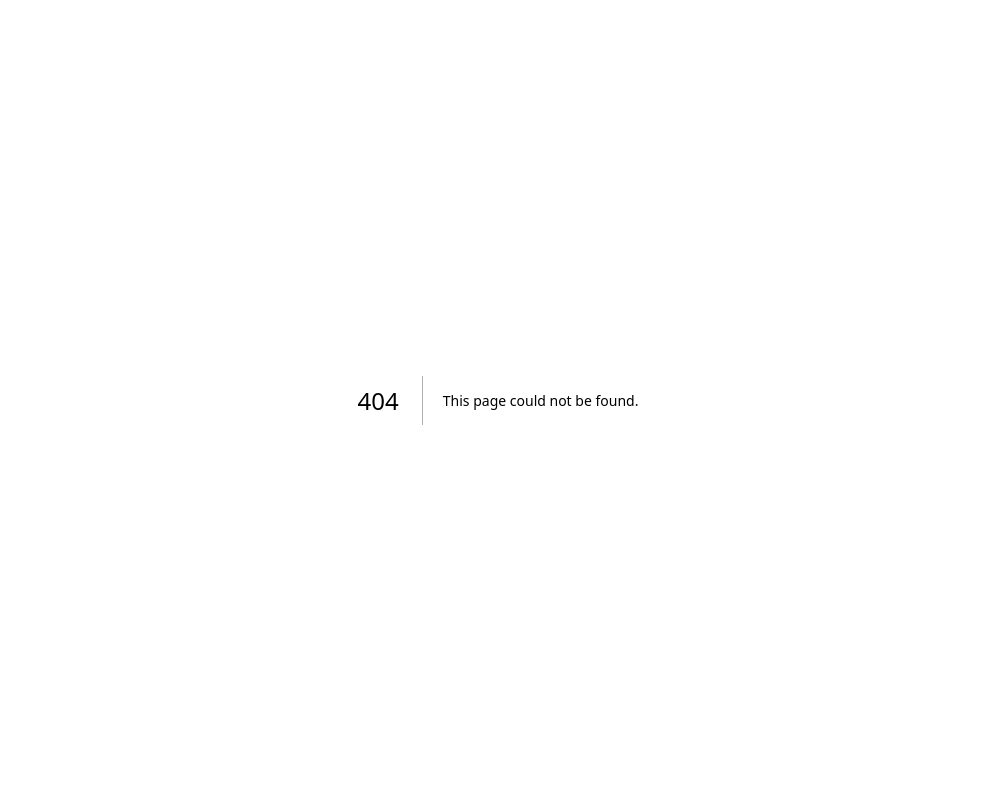
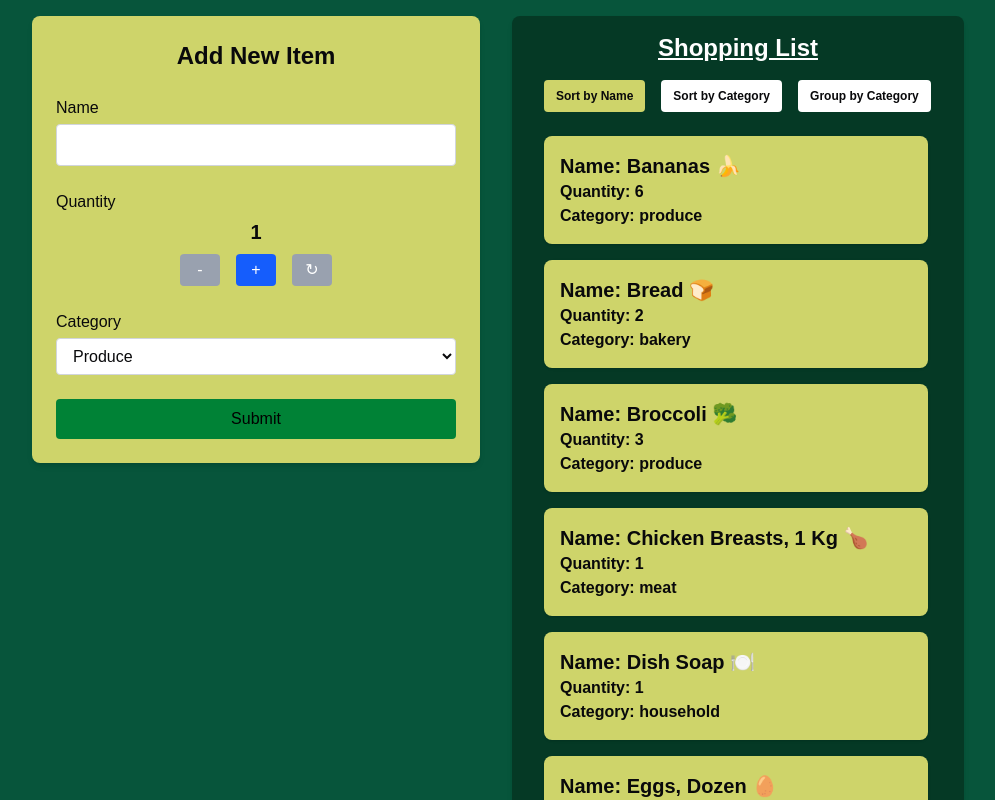
Before and after one commit to itsjos3ph/cprg306-assignments, a Next.js app: page /week-7 in a window 1280 px wide. Before the commit this address had no page. Shown: the top 800 px of the page, without its empty margins (142-1137 px from the left). Built offline with nearby package versions, Linux system fonts and the light colour scheme.

Commit message:
week 7 i guess

```diff
--- a/app/page.js
+++ b/app/page.js
@@ -6,11 +6,12 @@ export default function Home() {
             <h1 className="ml-15 mt-15 font-bold underline text-3xl">CPRG 306: Web Development 2 - Assignments</h1>
             <br />
             <ul>
-                <li><Link className="ml-15 mt-15 hover:underline hover:text-green-200 decoration-emerald-500 text-2xl" href="./week-2">Week 2 - Assignment</Link></li>
-                <li><Link className="ml-15 mt-15 hover:underline hover:text-green-200 decoration-emerald-500 text-2xl" href="./week-3">Week 3 - Assignment</Link></li>
-                <li><Link className="ml-15 mt-15 hover:underline hover:text-green-200 decoration-emerald-500 text-2xl" href="./week-4">Week 4 - Assignment</Link></li>
-                <li><Link className="ml-15 mt-15 hover:underline hover:text-green-200 decoration-emerald-500 text-2xl" href="./week-5">Week 5 - Assignment</Link></li>
-                <li><Link className="ml-15 mt-15 hover:underline hover:text-green-200 decoration-emerald-500 text-2xl" href="./week-6">Week 6 - Assignment</Link></li>
+                <li><Link className="ml-15 mt-15 hover:underline hover:text-green-200 decoration-emerald-500 text-2xl" href="./week-2">Week 2 - Introduction to React</Link></li>
+                <li><Link className="ml-15 mt-15 hover:underline hover:text-green-200 decoration-emerald-500 text-2xl" href="./week-3">Week 3 - Components and Props</Link></li>
+                <li><Link className="ml-15 mt-15 hover:underline hover:text-green-200 decoration-emerald-500 text-2xl" href="./week-4">Week 4 - Basic Interactivity</Link></li>
+                <li><Link className="ml-15 mt-15 hover:underline hover:text-green-200 decoration-emerald-500 text-2xl" href="./week-5">Week 5 - Interactivity with Forms</Link></li>
+                <li><Link className="ml-15 mt-15 hover:underline hover:text-green-200 decoration-emerald-500 text-2xl" href="./week-6">Week 6 - Handling Lists</Link></li>
+                <li><Link className="ml-15 mt-15 hover:underline hover:text-green-200 decoration-emerald-500 text-2xl" href="./week-7">Week 7 - Managing State</Link></li>
             </ul>
         </main>
     );
--- /dev/null
+++ b/app/week-7/item-list.js
@@ -0,0 +1,83 @@
+"use client";
+
+import { useState } from "react";
+import Item from "./item";
+
+export default function ItemList({ items }) {
+  const [sortBy, setSortBy] = useState("name");
+
+  let displayItems;
+
+  if (sortBy === "grouped") {
+    displayItems = items.reduce((acc, item) => {
+      const category = item.category;
+      if (!acc[category]) acc[category] = [];
+      acc[category].push(item);
+      return acc;
+    }, {});
+  } else {
+    displayItems = [...items].sort((a, b) => a[sortBy].localeCompare(b[sortBy]));
+  }
+
+  return (
+    <div>
+      <div className="flex gap-4 mb-6 pl-4">
+        <button
+          onClick={() => setSortBy("name")}
+          className={`px-3 py-2 text-xs rounded font-semibold ${
+            sortBy === "name"
+              ? "bg-[#CED46A] text-zinc-950"
+              : "bg-white text-zinc-950"
+          }`}
+        >
+          Sort by Name
+        </button>
+        <button
+          onClick={() => setSortBy("category")}
+          className={`px-3 py-2 text-xs rounded font-semibold ${
+            sortBy === "category"
+              ? "bg-[#CED46A] text-zinc-950"
+              : "bg-white text-zinc-950"
+          }`}
+        >
+          Sort by Category
+        </button>
+        <button
+          onClick={() => setSortBy("grouped")}
+          className={`px-3 py-2 text-xs rounded font-semibold ${
+            sortBy === "grouped"
+              ? "bg-[#CED46A] text-zinc-950"
+              : "bg-white text-zinc-950"
+          }`}
+        >
+          Group by Category
+        </button>
+      </div>
+
+      {sortBy === "grouped" ? (
+        Object.entries(displayItems)
+          .sort()
+          .map(([category, items]) => (
+            <div key={category} className="mb-6">
+              <h2 className="text-xl font-semibold capitalize mb-2 text-white">
+                {category}
+              </h2>
+              <ul>
+                {items
+                  .sort((a, b) => a.name.localeCompare(b.name))
+                  .map((item) => (
+                    <Item key={item.id} {...item} />
+                  ))}
+              </ul>
+            </div>
+          ))
+      ) : (
+        <ul>
+          {displayItems.map((item) => (
+            <Item key={item.id} {...item} />
+          ))}
+        </ul>
+      )}
+    </div>
+  );
+}
--- /dev/null
+++ b/app/week-7/item.js
@@ -0,0 +1,14 @@
+"use client";
+
+export default function Item({ name, quantity, category }) {
+  return (
+    <li
+      className="p-4 m-4 max-w-sm font-bold text-zinc-950 rounded-lg shadow"
+      style={{ backgroundColor: "#CED46A" }}
+    >
+      <div className="text-xl capitalize">Name: {name}</div>
+      <div>Quantity: {quantity}</div>
+      <div>Category: {category}</div>
+    </li>
+  );
+}
--- /dev/null
+++ b/app/week-7/items.json
@@ -0,0 +1,74 @@
+[
+  {
+    "id": "1h2GJKH12gkHG31h1H",
+    "name": "milk, 4 L 🥛",
+    "quantity": 1,
+    "category": "dairy"
+  },
+  {
+    "id": "2KJH3k2j3H1k2J3K1H",
+    "name": "bread 🍞",
+    "quantity": 2,
+    "category": "bakery"
+  },
+  {
+    "id": "3h2KJH3k2j3H1k2J3",
+    "name": "eggs, dozen 🥚",
+    "quantity": 2,
+    "category": "dairy"
+  },
+  {
+    "id": "4k2J3K1H2GJKH12gk",
+    "name": "bananas 🍌",
+    "quantity": 6,
+    "category": "produce"
+  },
+  {
+    "id": "5H1h1H2KJH3k2j3H",
+    "name": "broccoli 🥦",
+    "quantity": 3,
+    "category": "produce"
+  },
+  {
+    "id": "6H1k2J3K1H2GJKH1",
+    "name": "chicken breasts, 1 kg 🍗",
+    "quantity": 1,
+    "category": "meat"
+  },
+  {
+    "id": "7gkHG31h1H2KJH3k",
+    "name": "pasta sauce 🍝",
+    "quantity": 3,
+    "category": "canned goods"
+  },
+  {
+    "id": "8j3H1k2J3K1H2GJK",
+    "name": "spaghetti, 454 g 🍝",
+    "quantity": 2,
+    "category": "dry goods"
+  },
+  {
+    "id": "9H12gkHG31h1H2KJ",
+    "name": "toilet paper, 12 pack 🧻",
+    "quantity": 1,
+    "category": "household"
+  },
+  {
+    "id": "10H3k2j3H1k2J3K1",
+    "name": "paper towels, 6 pack",
+    "quantity": 1,
+    "category": "household"
+  },
+  {
+    "id": "11k2J3K1H2GJKH12",
+    "name": "dish soap 🍽️",
+    "quantity": 1,
+    "category": "household"
+  },
+  {
+    "id": "12GJKH12gkHG31h1",
+    "name": "hand soap 🧼",
+    "quantity": 4,
+    "category": "household"
+  }
+]
--- /dev/null
+++ b/app/week-7/new-item.js
@@ -0,0 +1,114 @@
+"use client";
+
+import { useState } from "react";
+
+export default function NewItem({ onAddItem }) {
+  const [name, setName] = useState("");
+  const [quantity, setQuantity] = useState(1);
+  const [category, setCategory] = useState("produce");
+
+  const increment = () => setQuantity((q) => (q < 20 ? q + 1 : q));
+  const decrement = () => setQuantity((q) => (q > 1 ? q - 1 : q));
+  const reset = () => setQuantity(1);
+
+  const handleSubmit = (e) => {
+    e.preventDefault();
+    const item = {
+      id: crypto.randomUUID(),
+      name,
+      quantity,
+      category,
+    };
+    onAddItem(item);
+    setName("");
+    setQuantity(1);
+    setCategory("produce");
+  };
+
+  return (
+    <form
+      onSubmit={handleSubmit}
+      className="max-w-md mx-auto p-6 bg-[#CED46A] rounded-lg shadow-md space-y-6 text-zinc-950"
+    >
+      <h2 className="text-2xl font-bold text-center">Add New Item</h2>
+
+      <div>
+        <label className="block mb-1 font-medium">Name</label>
+        <input
+          type="text"
+          required
+          value={name}
+          onChange={(e) => setName(e.target.value)}
+          className="w-full border border-gray-300 px-3 py-2 rounded bg-white"
+        />
+      </div>
+
+      <div>
+        <label className="block mb-1 font-medium">Quantity</label>
+        <div className="text-xl font-bold text-center mb-2">{quantity}</div>
+        <div className="flex justify-center space-x-4">
+          <button
+            type="button"
+            onClick={decrement}
+            disabled={quantity === 1}
+            className={`w-10 px-2 py-1 text-white rounded ${
+              quantity === 1
+                ? "bg-gray-400 cursor-not-allowed"
+                : "bg-blue-600 hover:bg-blue-700"
+            }`}
+          >
+            -
+          </button>
+          <button
+            type="button"
+            onClick={increment}
+            disabled={quantity === 20}
+            className={`w-10 px-2 py-1 text-white rounded ${
+              quantity === 20
+                ? "bg-gray-400 cursor-not-allowed"
+                : "bg-blue-600 hover:bg-blue-700"
+            }`}
+          >
+            +
+          </button>
+          <button
+            type="button"
+            onClick={reset}
+            disabled={quantity === 1}
+            className={`w-10 px-2 py-1 text-white rounded ${
+              quantity === 1
+                ? "bg-gray-400 cursor-not-allowed"
+                : "bg-blue-600 hover:bg-blue-700"
+            }`}
+          >
+            ↻
+          </button>
+        </div>
+      </div>
+
+      <div>
+        <label className="block mb-1 font-medium">Category</label>
+        <select
+          value={category}
+          onChange={(e) => setCategory(e.target.value)}
+          className="w-full border border-gray-300 px-3 py-2 rounded bg-white"
+        >
+          <option value="produce">Produce</option>
+          <option value="dairy">Dairy</option>
+          <option value="bakery">Bakery</option>
+          <option value="meat">Meat</option>
+          <option value="canned goods">Canned Goods</option>
+          <option value="dry goods">Dry Goods</option>
+          <option value="household">Household</option>
+        </select>
+      </div>
+
+      <button
+        type="submit"
+        className="w-full bg-green-700 text-black py-2 rounded hover:bg-green-800 transition"
+      >
+        Submit
+      </button>
+    </form>
+  );
+}
--- /dev/null
+++ b/app/week-7/page.js
@@ -0,0 +1,33 @@
+"use client";
+
+import { useState } from "react";
+import NewItem from "./new-item";
+import ItemList from "./item-list";
+import itemsData from "./items.json";
+
+export default function Page() {
+  const [items, setItems] = useState(itemsData);
+
+  function handleAddItem(item) {
+    setItems((prevItems) => [...prevItems, item]);
+  }
+
+  return (
+    <main className="bg-[#07553B] min-h-screen p-4">
+      <div className="flex flex-col lg:flex-row gap-x-8 gap-y-8 justify-center items-start">
+        {/* new item form fixed width */}
+        <div className="max-w-md w-full">
+          <NewItem onAddItem={handleAddItem} />
+        </div>
+
+        {/* shopping list container fixed width, directly beside */}
+        <div className="w-113 bg-[#053925] rounded-lg p-4 shadow-md">
+          <h2 className="text-2xl font-bold text-center text-white mb-4 underline">
+            Shopping List
+          </h2>
+          <ItemList items={items} />
+        </div>
+      </div>
+    </main>
+  );
+}
```
